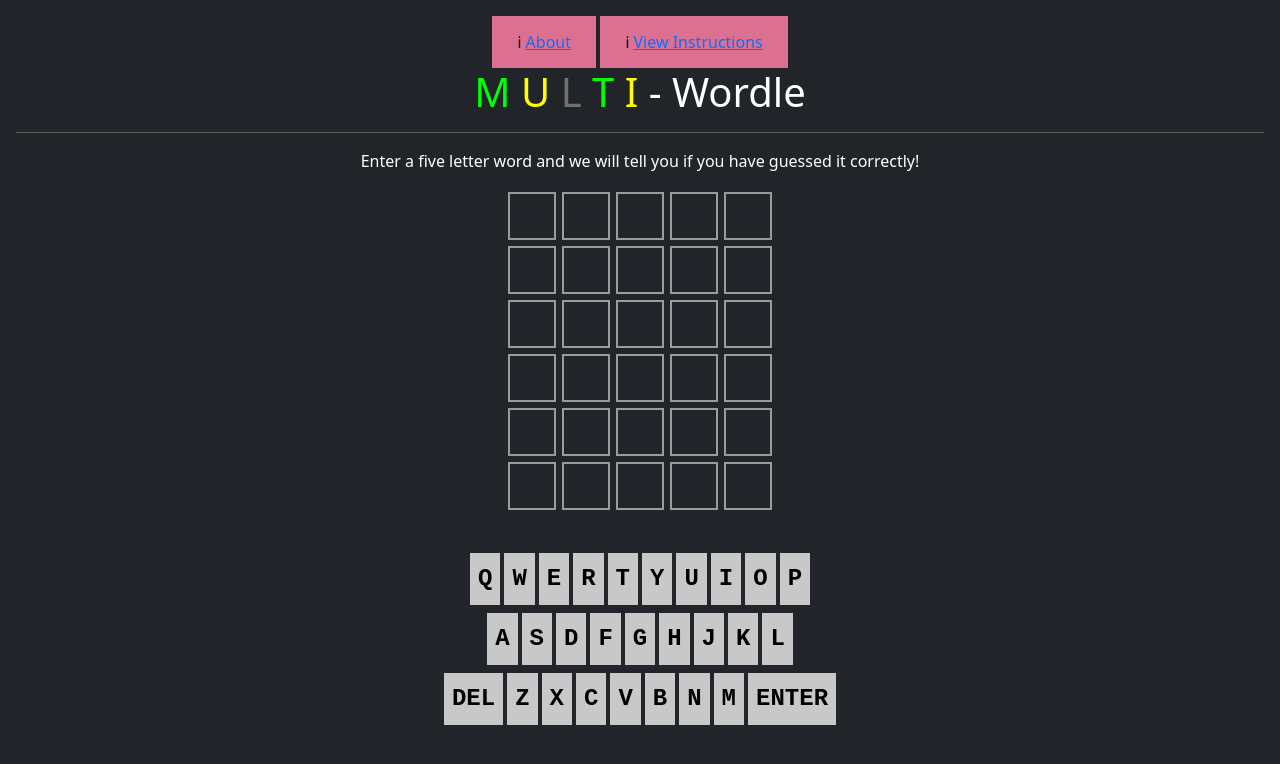
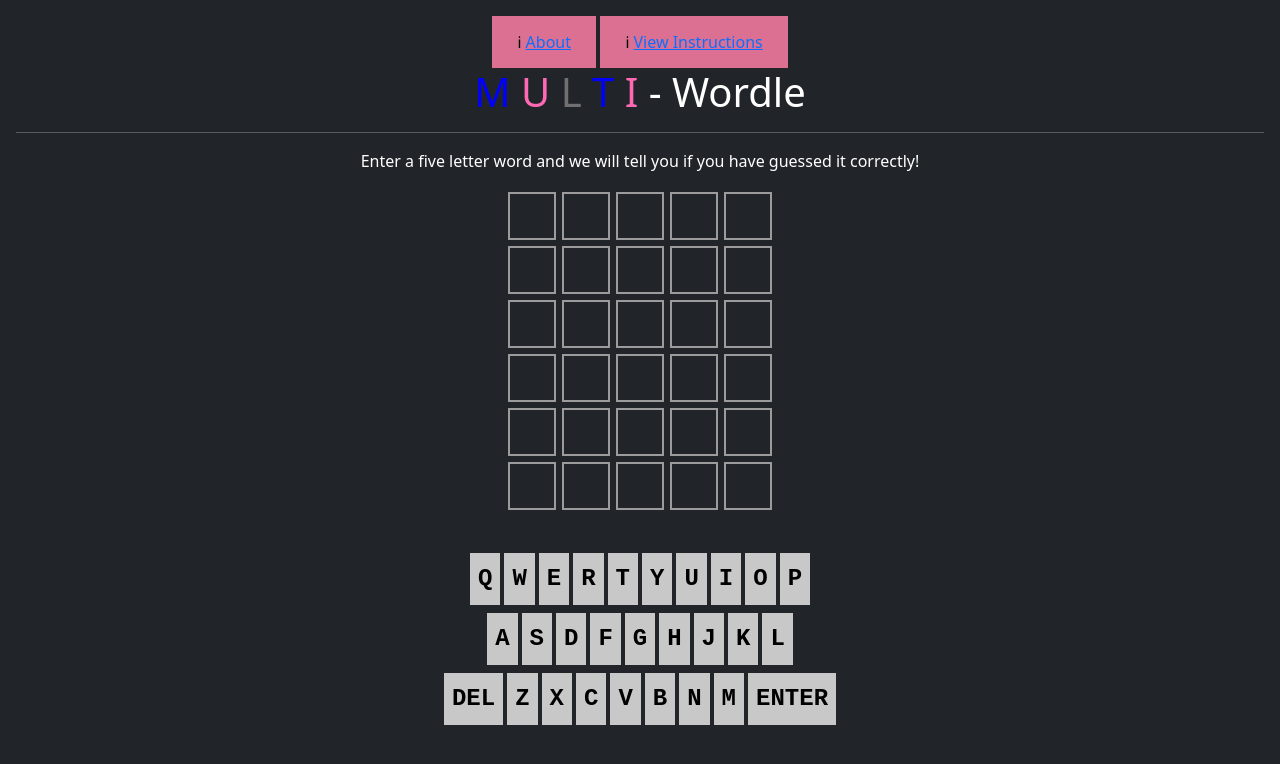
Before and after one commit to witseie-elen4010/2022-group-lab-003, a website with bundled scripts: page views/game.html in a window 1280 px wide. Built offline with nearby package versions, Linux system fonts and the light colour scheme.

Commit message:
change heading colours

```diff
--- a/views/game.html
+++ b/views/game.html
@@ -25,11 +25,11 @@
    <script src="https://cdn.jsdelivr.net/npm/bootstrap@5.2.0-beta1/dist/js/bootstrap.bundle.min.js" integrity="sha384-pprn3073KE6tl6bjs2QrFaJGz5/SUsLqktiwsUTF55Jfv3qYSDhgCecCxMW52nD2" crossorigin="anonymous"></script>
 
    <h1>
-        <font color = "#00FF00">M</font>
-        <font color = "#FFFF00">U</font>
+        <font color = "#0000FF">M</font>
+        <font color = "#FF69B4">U</font>
         <font color = "#707070">L</font>
-        <font color = "#00FF00">T</font>
-        <font color = "#FFFF00">I</font>
+        <font color = "#0000FF">T</font>
+        <font color = "#FF69B4">I</font>
         <font color = "#FFFFFF">- Wordle</font>
    </h1>
    <hr>
```
Also changed, not shown: views/login.html (+4 -4 lines), views/options.html (+4 -4 lines).
